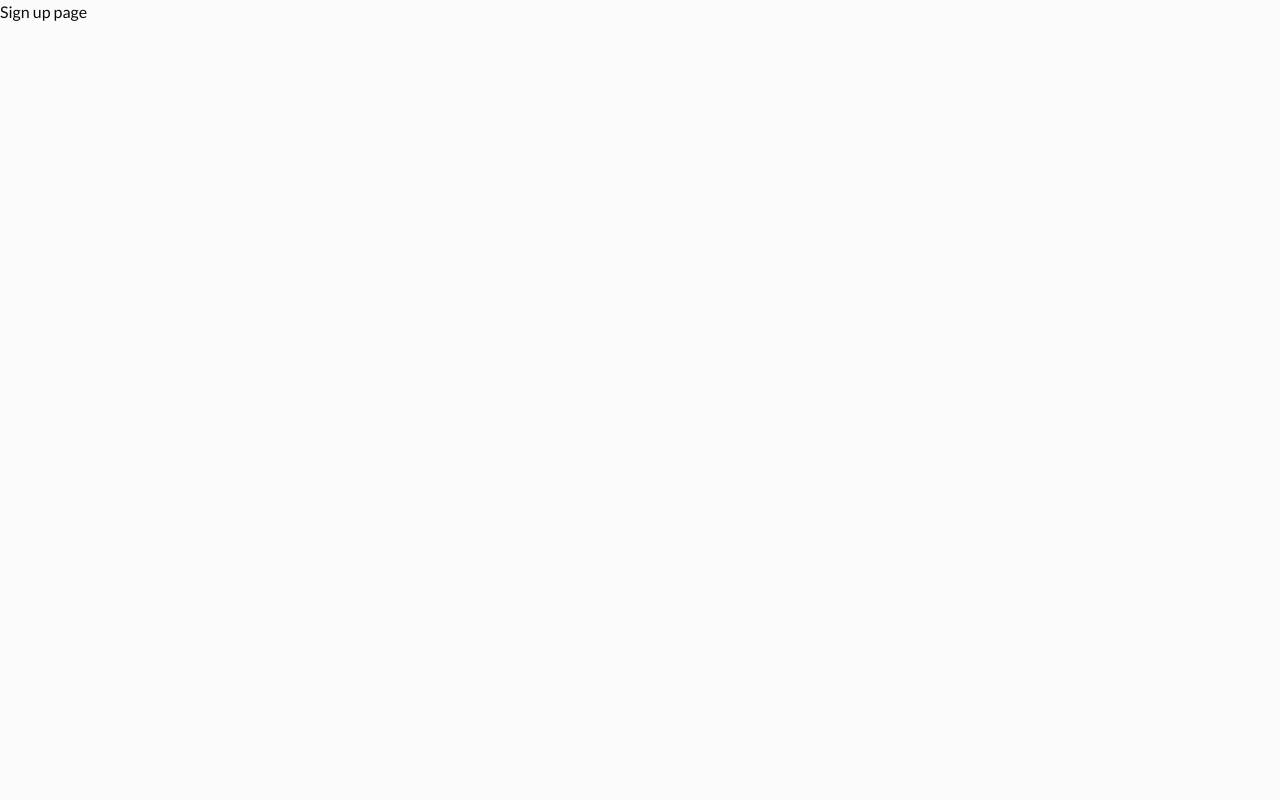
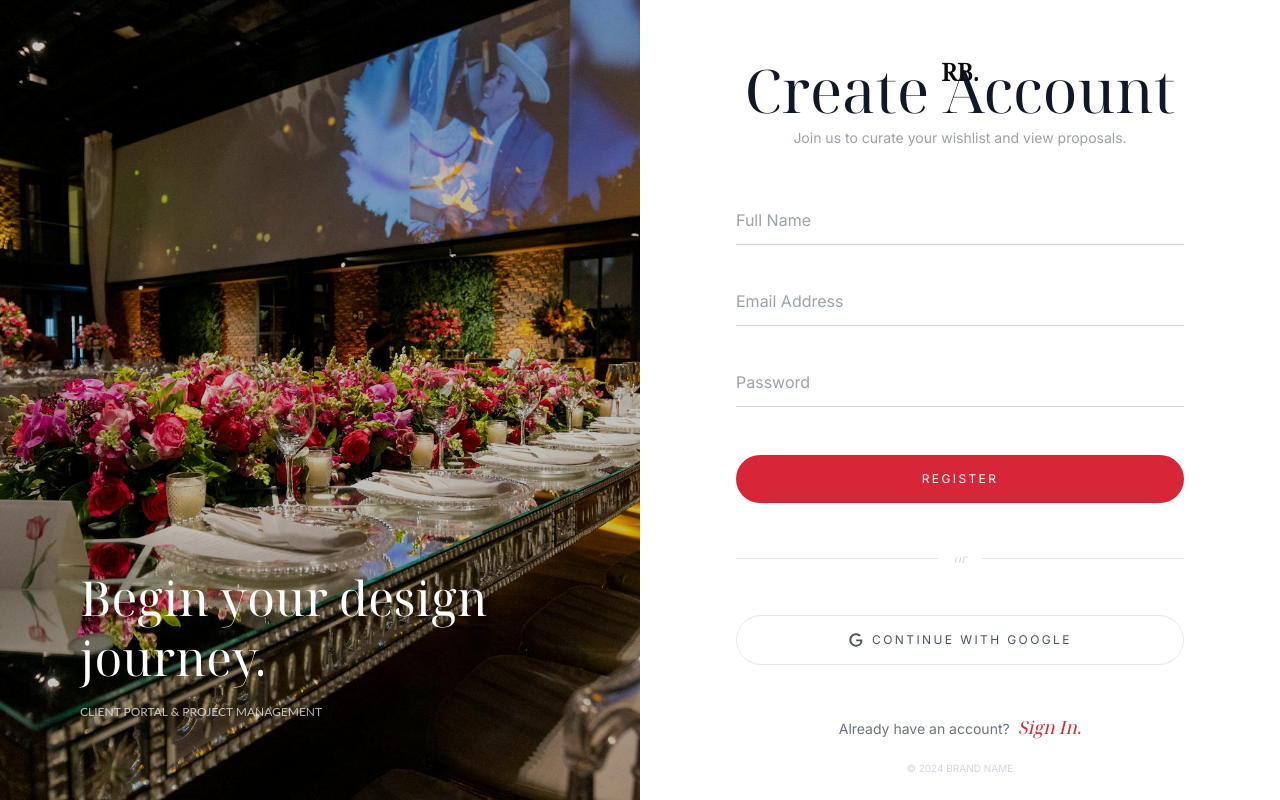
Before and after one commit to ClintJoey19/red-blooms, a Next.js app: page /auth/sign-up in a window 1280 px wide. Built offline with nearby package versions, Linux system fonts and the light colour scheme.

Commit message:
new: added sign-in and sign-up page

```diff
--- a/src/app/auth/layout.tsx
+++ b/src/app/auth/layout.tsx
@@ -1,9 +1,15 @@
 import type { Metadata } from "next";
-import { Lato } from "next/font/google";
+import { Inter, Noto_Serif_Display } from "next/font/google";
 import "../globals.css";
 
-const latoSans = Lato({
-  variable: "--font-lato-sans",
+const notoSerif = Noto_Serif_Display({
+  variable: "--font-noto-serif",
+  weight: "400",
+  subsets: ["latin"],
+});
+
+const inter = Inter({
+  variable: "--font-inter",
   weight: "400",
   subsets: ["latin"],
 });
@@ -20,7 +26,9 @@ export default function RootLayout({
 }>) {
   return (
     <html lang="en">
-      <body className={`${latoSans.variable} antialiased`}>{children}</body>
+      <body className={`${inter.variable} ${notoSerif.variable} antialiased`}>
+        {children}
+      </body>
     </html>
   );
 }
--- a/src/app/auth/sign-in/page.tsx
+++ b/src/app/auth/sign-in/page.tsx
@@ -1,7 +1,52 @@
+import AuthFooter from "@/components/auth/AuthFooter";
+import AuthHeader from "@/components/auth/AuthHeader";
+import AuthHero from "@/components/auth/AuthHero";
+import SignInForm from "@/components/auth/sign-in/SignInForm";
+import Link from "next/link";
 import React from "react";
 
 const page = () => {
-  return <div>Sign in page</div>;
+  return (
+    <div className="min-h-screen w-full flex bg-white">
+      <AuthHero
+        title="Welcome back to the studio."
+        description="Client Portal & Project Management"
+        image="/images/event-1.jpg"
+        imageAlt="Atmosphere"
+      />
+
+      <div className="w-full lg:w-1/2 flex flex-col justify-center items-center px-8 lg:px-24 py-12 relative">
+        <div className="absolute top-10 lg:top-14">
+          <span className="font-serif text-2xl font-bold tracking-tighter">
+            RB.
+          </span>
+        </div>
+
+        <div className="w-full max-w-md">
+          <AuthHeader
+            title="Client Access"
+            description="Please enter your details to view your project."
+          />
+
+          <SignInForm />
+
+          <div className="mt-12 text-center">
+            <p className="text-gray-500 text-sm font-light">
+              New to the studio?
+              <Link
+                href="/auth/sign-up"
+                className={`ml-2 font-serif italic text-lg text-accent border-b border-transparent hover:border-current transition-all`}
+              >
+                Inquire here.
+              </Link>
+            </p>
+          </div>
+        </div>
+
+        <AuthFooter />
+      </div>
+    </div>
+  );
 };
 
 export default page;
--- a/src/app/auth/sign-up/page.tsx
+++ b/src/app/auth/sign-up/page.tsx
@@ -1,7 +1,52 @@
+import AuthFooter from "@/components/auth/AuthFooter";
+import AuthHeader from "@/components/auth/AuthHeader";
+import AuthHero from "@/components/auth/AuthHero";
+import SignUpForm from "@/components/auth/sign-up/SignUpForm";
+import Link from "next/link";
 import React from "react";
 
 const page = () => {
-  return <div>Sign up page</div>;
+  return (
+    <div className="min-h-screen w-full flex bg-white">
+      <AuthHero
+        image="/images/event-2.jpg"
+        imageAlt="Atmosphere"
+        title="Begin your design journey."
+        description="Client Portal & Project Management"
+      />
+
+      <div className="w-full lg:w-1/2 flex flex-col justify-center items-center px-8 lg:px-24 py-12 relative">
+        <div className="absolute top-10 lg:top-14">
+          <span className="font-serif text-2xl font-bold tracking-tighter">
+            RB.
+          </span>
+        </div>
+
+        <div className="w-full max-w-md">
+          <AuthHeader
+            title="Create Account"
+            description="Join us to curate your wishlist and view proposals."
+          />
+
+          <SignUpForm />
+
+          <div className="mt-12 text-center">
+            <p className="text-gray-500 text-sm font-light">
+              Already have an account?
+              <Link
+                href="/auth/sign-in"
+                className={`ml-2 font-serif italic text-lg text-accent border-b border-transparent hover:border-current transition-all`}
+              >
+                Sign In.
+              </Link>
+            </p>
+          </div>
+        </div>
+
+        <AuthFooter />
+      </div>
+    </div>
+  );
 };
 
 export default page;
--- /dev/null
+++ b/src/components/auth/AuthFooter.tsx
@@ -0,0 +1,11 @@
+import React from "react";
+
+const AuthFooter = () => {
+  return (
+    <div className="absolute bottom-6 text-gray-300 text-[10px] uppercase tracking-widest">
+      © 2024 Brand Name
+    </div>
+  );
+};
+
+export default AuthFooter;
--- /dev/null
+++ b/src/components/auth/AuthHeader.tsx
@@ -0,0 +1,17 @@
+import React from "react";
+
+type AuthHeaderProps = {
+  title: string;
+  description: string;
+};
+
+const AuthHeader = ({ title, description }: AuthHeaderProps) => {
+  return (
+    <div className="mb-12 text-center">
+      <h2 className="text-gray-900 mb-2">{title}</h2>
+      <p className="text-gray-400 font-light text-sm">{description}</p>
+    </div>
+  );
+};
+
+export default AuthHeader;
--- /dev/null
+++ b/src/components/auth/AuthHero.tsx
@@ -0,0 +1,30 @@
+import Image from "next/image";
+import React from "react";
+
+type AuthHeroProps = {
+  title: string;
+  description: string;
+  image: string;
+  imageAlt: string;
+};
+
+const AuthHero = ({ title, description, image, imageAlt }: AuthHeroProps) => {
+  return (
+    <div className="hidden lg:flex w-1/2 relative overflow-hidden bg-black">
+      <Image
+        src={image}
+        alt={imageAlt}
+        className="absolute inset-0 object-cover opacity-80 transition-opacity duration-1000"
+        fill
+      />
+      <div className="absolute bottom-20 left-20 text-white z-10 max-w-md">
+        <h2 className="font-serif text-5xl mb-4 leading-tight">{title}</h2>
+        <p className="font-sans text-xs uppercase tracking-widest opacity-70">
+          {description}
+        </p>
+      </div>
+    </div>
+  );
+};
+
+export default AuthHero;
--- /dev/null
+++ b/src/components/auth/sign-in/SignInForm.tsx
@@ -0,0 +1,65 @@
+import React from "react";
+
+const SignInForm = () => {
+  const accentBorder = "focus:border-accent"; // focus:border-[oklch(0.57_0.209_22.6524)]
+  const accentBg = "bg-accent";
+
+  return (
+    <form className="space-y-8">
+      {/* Email Input */}
+      <div>
+        <input
+          type="email"
+          placeholder="Email Address"
+          className={`w-full border-b border-gray-300 py-3 text-gray-900 placeholder:text-gray-400 bg-transparent outline-none transition-colors duration-300 ${accentBorder}`}
+        />
+      </div>
+
+      {/* Password Input */}
+      <div>
+        <input
+          type="password"
+          placeholder="Password"
+          className={`w-full border-b border-gray-300 py-3 text-gray-900 placeholder:text-gray-400 bg-transparent outline-none transition-colors duration-300 ${accentBorder}`}
+        />
+      </div>
+
+      {/* Forgot Password (Sign In Only) */}
+      <div className="text-right">
+        <a
+          href="#"
+          className="text-xs text-gray-400 hover:text-gray-900 transition-colors"
+        >
+          Forgot password?
+        </a>
+      </div>
+
+      {/* Main Action Button */}
+      <button
+        className={`w-full ${accentBg} text-white py-4 rounded-full text-xs uppercase tracking-[0.2em] hover:bg-black transition-all duration-500 shadow-lg mt-4`}
+      >
+        Enter Portal
+      </button>
+
+      {/* Divider */}
+      <div className="relative flex items-center py-4">
+        <div className="flex-grow border-t border-gray-200"></div>
+        <span className="flex-shrink-0 mx-4 text-gray-300 text-xs font-serif italic">
+          or
+        </span>
+        <div className="flex-grow border-t border-gray-200"></div>
+      </div>
+
+      {/* Google / Social Button */}
+      <button className="w-full border border-gray-200 text-gray-600 py-4 rounded-full text-xs uppercase tracking-[0.2em] hover:border-gray-900 hover:text-gray-900 transition-all duration-300 flex justify-center items-center gap-2">
+        {/* Simple Google G Icon placeholder */}
+        <svg className="w-4 h-4" viewBox="0 0 24 24" fill="currentColor">
+          <path d="M21.35 11.1h-9.17v2.73h6.51c-.33 3.81-3.5 5.44-6.5 5.44C8.36 19.27 5 16.25 5 12c0-4.1 3.2-7.27 7.2-7.27 3.09 0 4.9 1.97 4.9 1.97L19 4.72S16.56 2 12.1 2C6.42 2 2.03 6.8 2.03 12c0 5.05 4.13 10 10.22 10 5.35 0 9.25-3.67 9.25-9.09 0-1.15-.15-1.81-.15-1.81z" />
+        </svg>
+        Continue with Google
+      </button>
+    </form>
+  );
+};
+
+export default SignInForm;
--- /dev/null
+++ b/src/components/auth/sign-up/SignUpForm.tsx
@@ -0,0 +1,63 @@
+import React from "react";
+
+const SignUpForm = () => {
+  const accentBorder = "focus:border-accent"; // focus:border-[oklch(0.57_0.209_22.6524)]
+  const accentBg = "bg-accent";
+
+  return (
+    <form className="space-y-8">
+      {/* Name Input (Only shows on Sign Up) */}
+      <div className="animate-fadeIn">
+        <input
+          type="text"
+          placeholder="Full Name"
+          className={`w-full border-b border-gray-300 py-3 text-gray-900 placeholder:text-gray-400 bg-transparent outline-none transition-colors duration-300 ${accentBorder}`}
+        />
+      </div>
+      {/* Email Input */}
+      <div>
+        <input
+          type="email"
+          placeholder="Email Address"
+          className={`w-full border-b border-gray-300 py-3 text-gray-900 placeholder:text-gray-400 bg-transparent outline-none transition-colors duration-300 ${accentBorder}`}
+        />
+      </div>
+
+      {/* Password Input */}
+      <div>
+        <input
+          type="password"
+          placeholder="Password"
+          className={`w-full border-b border-gray-300 py-3 text-gray-900 placeholder:text-gray-400 bg-transparent outline-none transition-colors duration-300 ${accentBorder}`}
+        />
+      </div>
+
+      {/* Main Action Button */}
+      <button
+        className={`w-full ${accentBg} text-white py-4 rounded-full text-xs uppercase tracking-[0.2em] hover:bg-black transition-all duration-500 shadow-lg mt-4`}
+      >
+        Register
+      </button>
+
+      {/* Divider */}
+      <div className="relative flex items-center py-4">
+        <div className="flex-grow border-t border-gray-200"></div>
+        <span className="flex-shrink-0 mx-4 text-gray-300 text-xs font-serif italic">
+          or
+        </span>
+        <div className="flex-grow border-t border-gray-200"></div>
+      </div>
+
+      {/* Google / Social Button */}
+      <button className="w-full border border-gray-200 text-gray-600 py-4 rounded-full text-xs uppercase tracking-[0.2em] hover:border-gray-900 hover:text-gray-900 transition-all duration-300 flex justify-center items-center gap-2">
+        {/* Simple Google G Icon placeholder */}
+        <svg className="w-4 h-4" viewBox="0 0 24 24" fill="currentColor">
+          <path d="M21.35 11.1h-9.17v2.73h6.51c-.33 3.81-3.5 5.44-6.5 5.44C8.36 19.27 5 16.25 5 12c0-4.1 3.2-7.27 7.2-7.27 3.09 0 4.9 1.97 4.9 1.97L19 4.72S16.56 2 12.1 2C6.42 2 2.03 6.8 2.03 12c0 5.05 4.13 10 10.22 10 5.35 0 9.25-3.67 9.25-9.09 0-1.15-.15-1.81-.15-1.81z" />
+        </svg>
+        Continue with Google
+      </button>
+    </form>
+  );
+};
+
+export default SignUpForm;
--- a/src/components/root/events/EventsArchive.tsx
+++ b/src/components/root/events/EventsArchive.tsx
@@ -1,3 +1,4 @@
+import Link from "next/link";
 import React from "react";
 
 const archives = [
@@ -20,8 +21,9 @@ const EventsArchive = () => {
 
         <div className="flex flex-col">
           {archives.map((item) => (
-            <div
+            <Link
               key={item.id}
+              href={`/events/${item.id}`}
               className="group flex justify-between items-center py-6 border-b border-gray-100 hover:bg-gray-50 px-4 transition-colors cursor-pointer"
             >
               <h5 className="text-xl text-gray-600 group-hover:text-accent transition-colors">
@@ -31,7 +33,7 @@ const EventsArchive = () => {
                 <span className="hidden md:block">{item.loc}</span>
                 <span>{item.year}</span>
               </div>
-            </div>
+            </Link>
           ))}
         </div>
       </div>
```
Also changed, not shown: src/app/(root)/layout.tsx (+1 -7 lines), src/components/root/home/SelectedWorks.tsx (+5 -2 lines).
